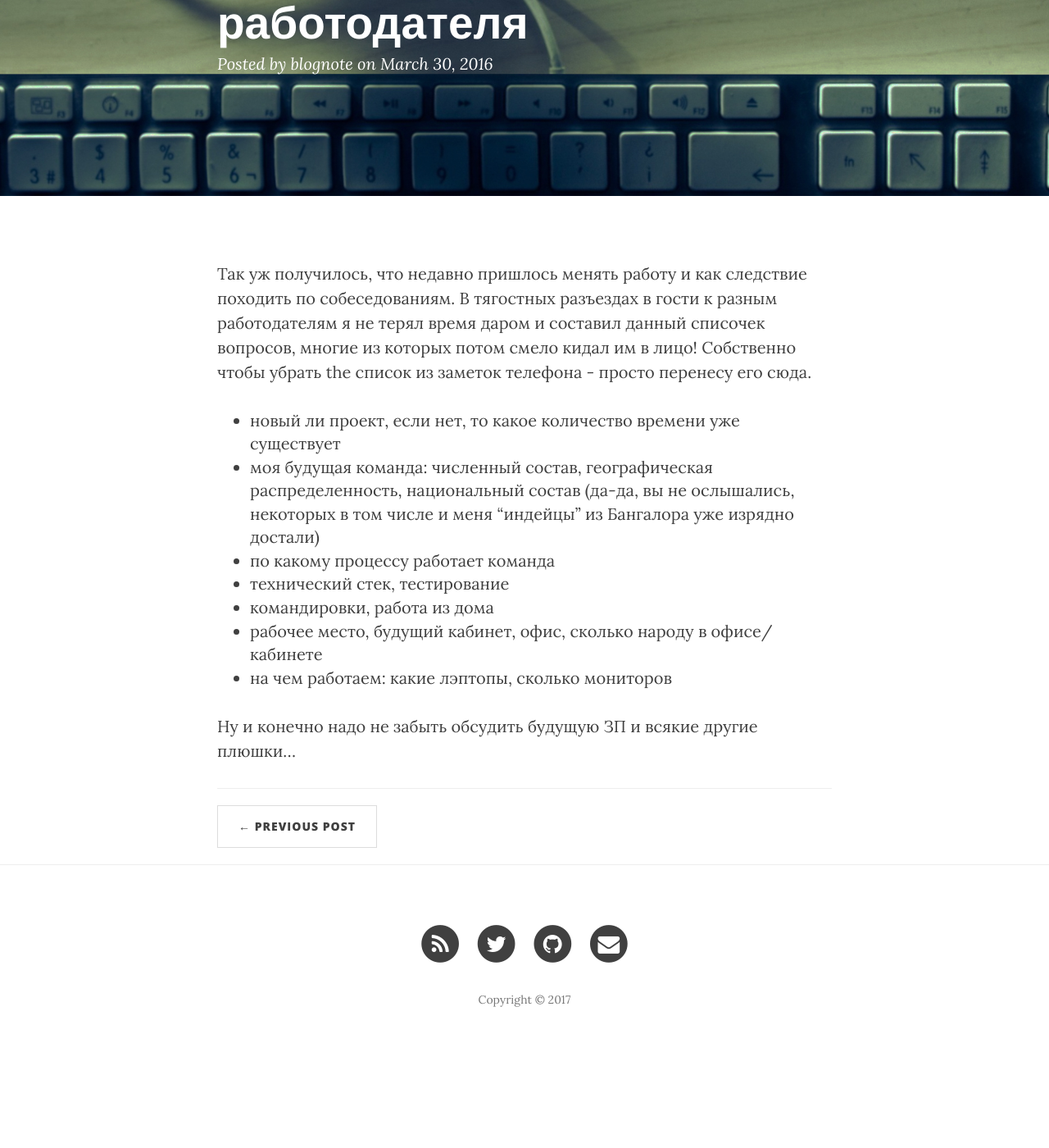
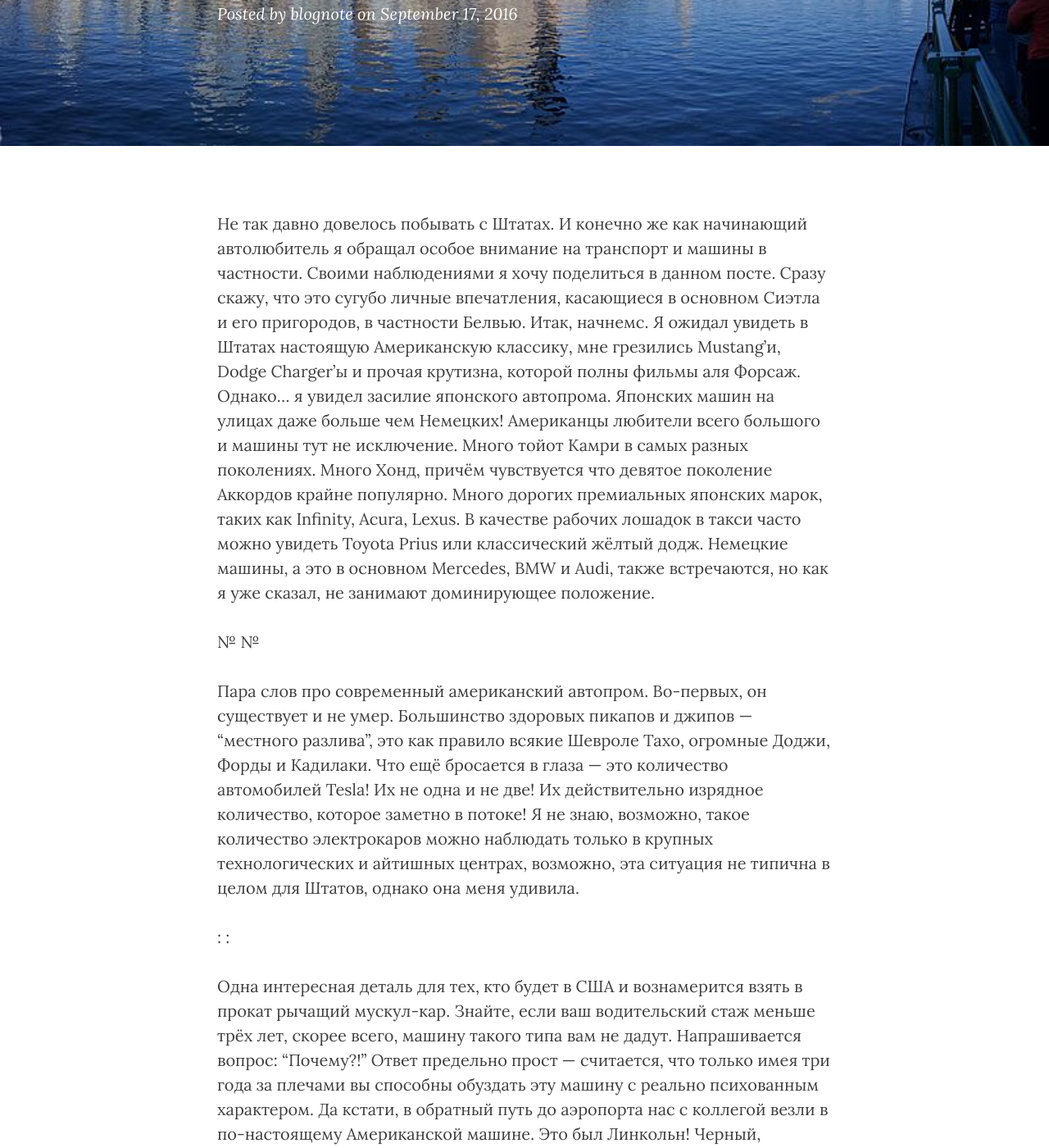
Before and after one commit to blognote/blognote.github.io, a Jekyll site: the page built from _posts/2016-09-17-USA.markdown, in a window 1280 px wide and 1400 px high, scrolled down 295 px. Shown: the whole window at 82% size. Built offline with Jekyll 4.4.1, drawn with Linux system fonts in a browser that asks for light colours; nearby versions of some CDN libraries; before the commit the page ends 1590 px from its top, so only the background shows below that; some of the changed text lies outside the part shown.

Commit message:
USA (draft)

```diff
--- a/_posts/2016-09-17-USA.markdown
+++ b/_posts/2016-09-17-USA.markdown
@@ -1,19 +1,25 @@
 ---
 layout:     post
-title:      "Мой маленький опросничек для работодателя"
-date:       2016-03-30 12:00:00
+title:      "Немного про путешествие в Штаты и автомобили"
+date:       2016-09-17 12:00:00
 author:     "blognote"
+header-img: "img/USA_journey/seattle.jpg"
 ---
 
-Так уж получилось, что недавно пришлось менять работу и как следствие походить по собеседованиям.
-В тягостных разъездах в гости к разным работодателям я не терял время даром и составил данный списочек вопросов, многие из которых потом смело кидал им в лицо! Собственно чтобы убрать the список из заметок телефона - просто перенесу его сюда.
 
-- новый ли проект, если нет, то какое количество времени уже существует
-- моя будущая команда: численный состав, географическая распределенность, национальный состав (да-да, вы не ослышались, некоторых в том числе и меня "индейцы" из Бангалора уже изрядно достали)
-- по какому процессу работает команда
-- технический стек, тестирование
-- командировки, работа из дома
-- рабочее место, будущий кабинет, офис, сколько народу в офисе/кабинете
-- на чем работаем: какие лэптопы, сколько мониторов
+Не так давно довелось побывать с Штатах. И конечно же как начинающий автолюбитель я обращал особое внимание на транспорт и машины в частности. Своими наблюдениями я хочу поделиться в данном посте. Сразу скажу, что это сугубо личные впечатления, касающиеся в основном Сиэтла и его пригородов, в частности Белвью.
+Итак, начнемс. Я ожидал увидеть в Штатах настоящую Американскую классику, мне грезились Mustang'и, Dodge Charger’ы и прочая крутизна, которой полны фильмы аля Форсаж. Однако… я увидел засилие японского автопрома. Японских машин на улицах даже больше чем Немецких! Американцы любители всего большого и машины тут не исключение. Много тойот Камри в самых разных поколениях. Много Хонд, причём чувствуется что девятое поколение Аккордов крайне популярно. Много дорогих премиальных японских марок, таких как Infinity, Acura, Lexus.
+В качестве рабочих лошадок в такси часто можно увидеть Toyota Prius или классический жёлтый додж.
+Немецкие машины, а это в основном Mercedes, BMW и Audi, также встречаются, но как я уже сказал, не занимают доминирующее положение.
 
-Ну и конечно надо не забыть обсудить будущую ЗП и всякие другие плюшки...
+№
+№
+
+Пара слов про современный американский автопром. Во-первых, он существует и не умер. Большинство здоровых пикапов и джипов — “местного разлива", это как правило всякие Шевроле Тахо, огромные Доджи, Форды и Кадилаки.
+Что ещё бросается в глаза — это количество автомобилей Tesla! Их не одна и не две! Их действительно изрядное количество, которое заметно в потоке! Я не знаю, возможно, такое количество электрокаров можно наблюдать только в крупных технологических и айтишных центрах, возможно, эта ситуация не типична в целом для Штатов, однако она меня удивила.
+
+:
+:
+
+Одна интересная деталь для тех, кто будет в США и вознамерится взять в прокат рычащий мускул-кар. Знайте, если ваш водительский стаж меньше трёх лет, скорее всего, машину такого типа вам не дадут. Напрашивается вопрос: "Почему?!" Ответ предельно прост — считается, что только имея три года за плечами вы способны обуздать эту машину с реально психованным характером.
+Да кстати, в обратный путь до аэропорта нас с коллегой везли в по-настоящему Американской машине. Это был Линкольн! Черный, огромный, тяжелый и очень плавный! Салон с грубой скрипящей кожей! Ширина машины такая, что на заднем месте ты пребываешь в полной уверенности, будто сидишь на добротно сделанном диване и вряд ли дотянешься рукой до своего соседа с противоположной стороны.
```
Also changed, not shown: img/USA_journey/seattle.jpg (added), 8 other files.
